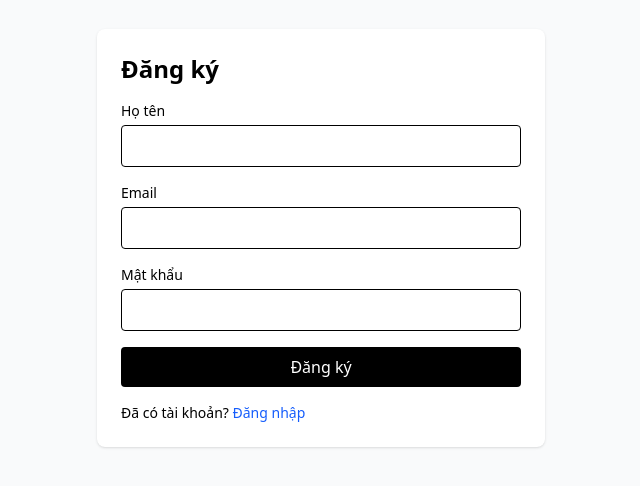
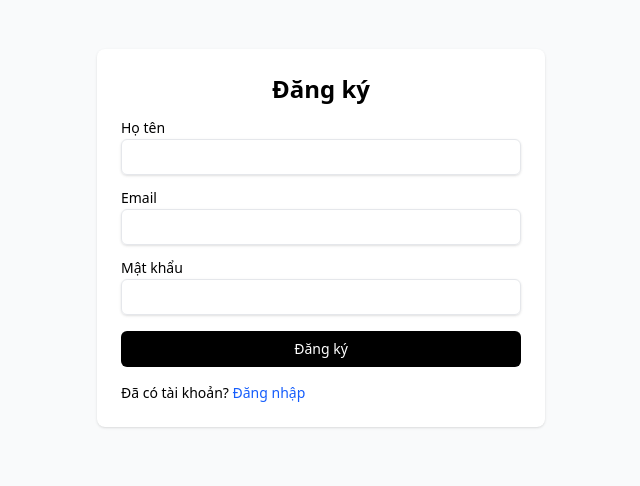
Before and after one commit to NgoHuy21299/tuition-fee-calculation, a React (Vite) app in the folder frontend/: page /register in a window 1280 px wide. Shown: the part 162-648 px from the top of the page, without its empty margins (319-959 px from the left). Built offline with nearby package versions, Linux system fonts and the light colour scheme.

Commit message:
Update using shadcn component

```diff
--- /dev/null
+++ b/frontend/src/components/ui/button.tsx
@@ -0,0 +1,46 @@
+import * as React from "react";
+import { cva, type VariantProps } from "class-variance-authority";
+import { cn } from "../../lib/utils";
+
+const buttonVariants = cva(
+  "inline-flex items-center justify-center whitespace-nowrap rounded-md text-sm font-medium transition-colors focus-visible:outline-none focus-visible:ring-2 focus-visible:ring-black disabled:pointer-events-none disabled:opacity-50",
+  {
+    variants: {
+      variant: {
+        default: "bg-black text-white hover:bg-black/90",
+        outline: "border border-gray-200 hover:bg-gray-50",
+        ghost: "hover:bg-gray-100",
+        link: "text-blue-600 underline-offset-4 hover:underline",
+      },
+      size: {
+        default: "h-9 px-4 py-2",
+        sm: "h-8 rounded-md px-3",
+        lg: "h-10 rounded-md px-8",
+        icon: "h-9 w-9",
+      },
+    },
+    defaultVariants: {
+      variant: "default",
+      size: "default",
+    },
+  },
+);
+
+export interface ButtonProps
+  extends React.ButtonHTMLAttributes<HTMLButtonElement>,
+    VariantProps<typeof buttonVariants> {}
+
+const Button = React.forwardRef<HTMLButtonElement, ButtonProps>(
+  ({ className, variant, size, ...props }, ref) => {
+    return (
+      <button
+        className={cn(buttonVariants({ variant, size }), className)}
+        ref={ref}
+        {...props}
+      />
+    );
+  },
+);
+Button.displayName = "Button";
+
+export { Button };
--- /dev/null
+++ b/frontend/src/components/ui/input.tsx
@@ -0,0 +1,21 @@
+import * as React from "react";
+import { cn } from "../../lib/utils";
+
+export type InputProps = React.InputHTMLAttributes<HTMLInputElement>;
+
+const Input = React.forwardRef<HTMLInputElement, InputProps>(({ className, type = "text", ...props }, ref) => {
+  return (
+    <input
+      type={type}
+      className={cn(
+        "flex h-9 w-full rounded-md border border-gray-200 bg-transparent px-3 py-2 text-sm shadow-sm transition-colors file:border-0 file:bg-transparent file:text-sm file:font-medium placeholder:text-gray-500 focus-visible:outline-none focus-visible:ring-2 focus-visible:ring-black disabled:cursor-not-allowed disabled:opacity-50",
+        className,
+      )}
+      ref={ref}
+      {...props}
+    />
+  );
+});
+Input.displayName = "Input";
+
+export { Input };
--- /dev/null
+++ b/frontend/src/components/ui/label.tsx
@@ -0,0 +1,15 @@
+import * as React from "react";
+import { cn } from "../../lib/utils";
+
+export type LabelProps = React.LabelHTMLAttributes<HTMLLabelElement>;
+
+const Label = React.forwardRef<HTMLLabelElement, LabelProps>(({ className, ...props }, ref) => (
+  <label
+    ref={ref}
+    className={cn("text-sm font-medium leading-none peer-disabled:cursor-not-allowed peer-disabled:opacity-70", className)}
+    {...props}
+  />
+));
+Label.displayName = "Label";
+
+export { Label };
--- /dev/null
+++ b/frontend/src/lib/utils.ts
@@ -0,0 +1,7 @@
+import { type ClassValue } from "clsx";
+import { clsx } from "clsx";
+import { twMerge } from "tailwind-merge";
+
+export function cn(...inputs: ClassValue[]) {
+  return twMerge(clsx(inputs));
+}
--- a/frontend/src/routes/Login.tsx
+++ b/frontend/src/routes/Login.tsx
@@ -2,6 +2,9 @@ import { useState } from "react";
 import { useNavigate, Link } from "react-router-dom";
 import client from "../api/client";
 import { setToken } from "../utils/auth";
+import { Button } from "../components/ui/button";
+import { Input } from "../components/ui/input";
+import { Label } from "../components/ui/label";
 
 export default function Login() {
   const navigate = useNavigate();
@@ -37,36 +40,20 @@ export default function Login() {
   return (
     <div className="min-h-screen flex items-center justify-center bg-gray-50 p-4">
       <div className="w-full max-w-md bg-white rounded-lg shadow p-6">
-        <h1 className="text-2xl font-semibold mb-4">Đăng nhập</h1>
+        <h1 className="text-2xl font-semibold mb-4 text-center">Đăng nhập</h1>
         {error && <div className="mb-3 text-red-600 text-sm">{error}</div>}
         <form onSubmit={onSubmit} className="space-y-4">
           <div>
-            <label className="block text-sm font-medium mb-1">Email</label>
-            <input
-              type="email"
-              className="w-full border rounded px-3 py-2"
-              value={email}
-              onChange={(e) => setEmail(e.target.value)}
-              required
-            />
+            <Label className="mb-1 block" htmlFor="email">Email</Label>
+            <Input id="email" type="email" value={email} onChange={(e) => setEmail(e.target.value)} required />
           </div>
           <div>
-            <label className="block text-sm font-medium mb-1">Mật khẩu</label>
-            <input
-              type="password"
-              className="w-full border rounded px-3 py-2"
-              value={password}
-              onChange={(e) => setPassword(e.target.value)}
-              required
-            />
+            <Label className="mb-1 block" htmlFor="password">Mật khẩu</Label>
+            <Input id="password" type="password" value={password} onChange={(e) => setPassword(e.target.value)} required />
           </div>
-          <button
-            type="submit"
-            className="w-full bg-black text-white rounded py-2 disabled:opacity-50"
-            disabled={loading}
-          >
+          <Button type="submit" className="w-full cursor-pointer" disabled={loading} aria-busy={loading}>
             {loading ? "Đang xử lý..." : "Đăng nhập"}
-          </button>
+          </Button>
         </form>
         <p className="text-sm mt-4">
           Chưa có tài khoản? <Link to="/register" className="text-blue-600">Đăng ký</Link>
--- a/frontend/src/routes/Register.tsx
+++ b/frontend/src/routes/Register.tsx
@@ -2,6 +2,9 @@ import { useState } from "react";
 import { useNavigate, Link } from "react-router-dom";
 import client from "../api/client";
 import { setToken } from "../utils/auth";
+import { Button } from "../components/ui/button";
+import { Input } from "../components/ui/input";
+import { Label } from "../components/ui/label";
 
 export default function Register() {
   const navigate = useNavigate();
@@ -38,44 +41,24 @@ export default function Register() {
   return (
     <div className="min-h-screen flex items-center justify-center bg-gray-50 p-4">
       <div className="w-full max-w-md bg-white rounded-lg shadow p-6">
-        <h1 className="text-2xl font-semibold mb-4">Đăng ký</h1>
+        <h1 className="text-2xl font-semibold mb-4 text-center">Đăng ký</h1>
         {error && <div className="mb-3 text-red-600 text-sm">{error}</div>}
         <form onSubmit={onSubmit} className="space-y-4">
           <div>
-            <label className="block text-sm font-medium mb-1">Họ tên</label>
-            <input
-              className="w-full border rounded px-3 py-2"
-              value={name}
-              onChange={(e) => setName(e.target.value)}
-            />
+            <Label className="mb-1 block" htmlFor="name">Họ tên</Label>
+            <Input id="name" value={name} onChange={(e) => setName(e.target.value)} />
           </div>
           <div>
-            <label className="block text-sm font-medium mb-1">Email</label>
-            <input
-              type="email"
-              className="w-full border rounded px-3 py-2"
-              value={email}
-              onChange={(e) => setEmail(e.target.value)}
-              required
-            />
+            <Label className="mb-1 block" htmlFor="email">Email</Label>
+            <Input id="email" type="email" value={email} onChange={(e) => setEmail(e.target.value)} required />
           </div>
           <div>
-            <label className="block text-sm font-medium mb-1">Mật khẩu</label>
-            <input
-              type="password"
-              className="w-full border rounded px-3 py-2"
-              value={password}
-              onChange={(e) => setPassword(e.target.value)}
-              required
-            />
+            <Label className="mb-1 block" htmlFor="password">Mật khẩu</Label>
+            <Input id="password" type="password" value={password} onChange={(e) => setPassword(e.target.value)} required />
           </div>
-          <button
-            type="submit"
-            className="w-full bg-black text-white rounded py-2 disabled:opacity-50"
-            disabled={loading}
-          >
+          <Button type="submit" className="w-full cursor-pointer" disabled={loading} aria-busy={loading}>
             {loading ? "Đang xử lý..." : "Đăng ký"}
-          </button>
+          </Button>
         </form>
         <p className="text-sm mt-4">
           Đã có tài khoản? <Link to="/login" className="text-blue-600">Đăng nhập</Link>
```
